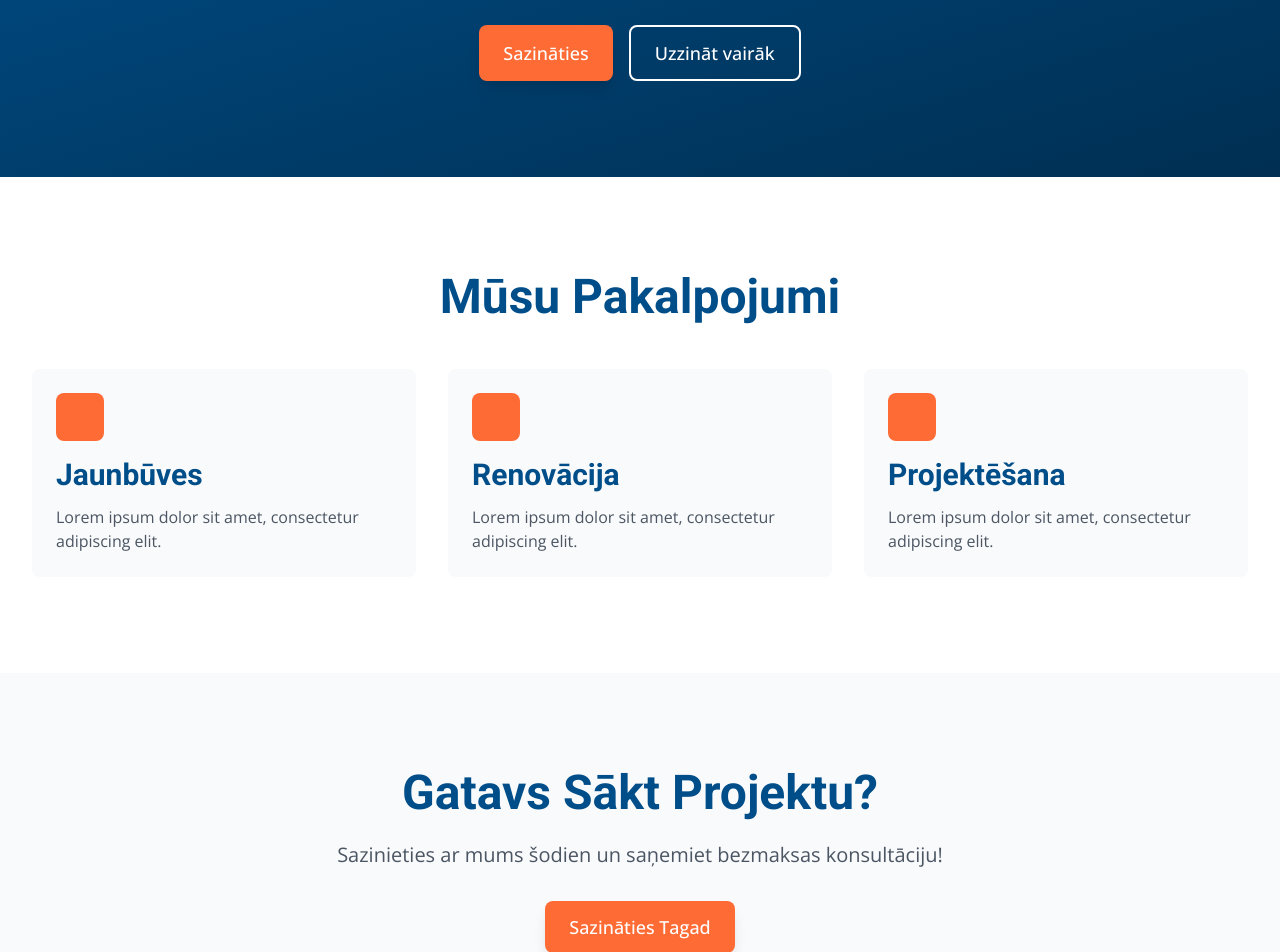
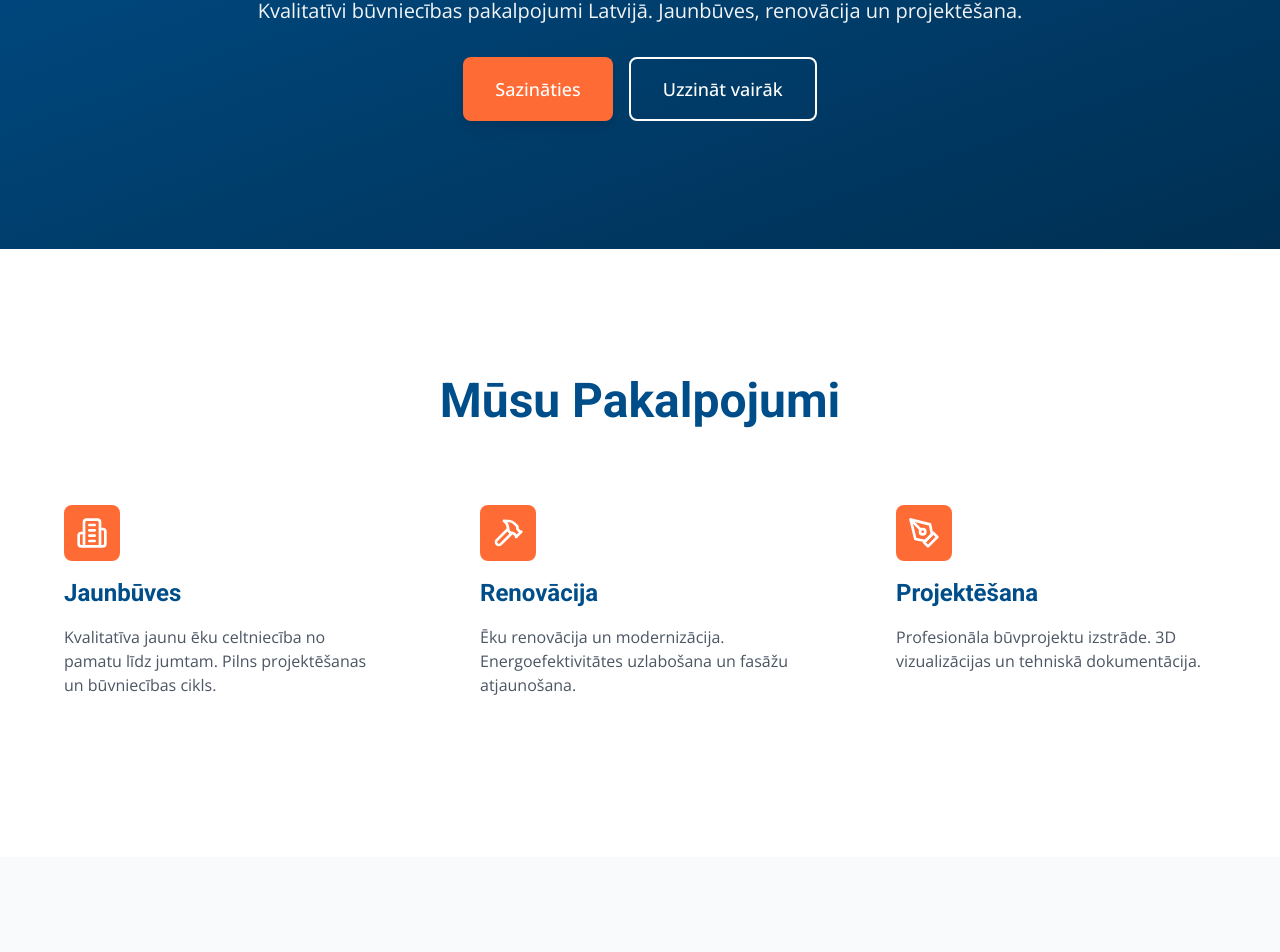
Before and after one commit to ojayWillow/construction-frontend, a Next.js app: page / in a window 1280 px wide. Shown: the part 215-1167 px from the top of the page. Built offline with nearby package versions, Linux system fonts and the light colour scheme.

Commit message:
Phase 2: Update home page to use new UI components

```diff
--- a/app/page.tsx
+++ b/app/page.tsx
@@ -1,57 +1,90 @@
+import { Button } from '@/components/ui/Button';
+import { Card, CardHeader, CardTitle, CardDescription } from '@/components/ui/Card';
+import { Section } from '@/components/ui/Section';
+import { Building2, Hammer, PenTool } from 'lucide-react';
+
 export default function Home() {
+  const services = [
+    {
+      icon: Building2,
+      title: 'Jaunbūves',
+      description: 'Kvalitatīva jaunu ēku celtniecība no pamatu līdz jumtam. Pilns projektēšanas un būvniecības cikls.'
+    },
+    {
+      icon: Hammer,
+      title: 'Renovācija',
+      description: 'Ēku renovācija un modernizācija. Energoefektivitātes uzlabošana un fasāžu atjaunošana.'
+    },
+    {
+      icon: PenTool,
+      title: 'Projektēšana',
+      description: 'Profesionāla būvprojektu izstrāde. 3D vizualizācijas un tehniskā dokumentācija.'
+    }
+  ];
+
   return (
     <main className="min-h-screen">
-      <section className="section bg-gradient-to-br from-secondary to-secondary-700 text-white">
-        <div className="container">
+      {/* Hero Section */}
+      <Section background="gradient" padding="xl">
         <div className="max-w-3xl mx-auto text-center">
           <h1 className="mb-6">
             Profesionāla Būvniecība
           </h1>
           <p className="text-xl mb-8 text-gray-100">
-              Kvalitatīvi būvniecības pakalpojumi Latvijā
+            Kvalitatīvi būvniecības pakalpojumi Latvijā. Jaunbūves, renovācija un projektēšana.
           </p>
           <div className="flex flex-col sm:flex-row gap-4 justify-center">
-              <button className="btn btn-primary text-lg">
+            <Button variant="primary" size="lg">
               Sazināties
-              </button>
-              <button className="btn btn-outline text-lg border-white text-white hover:bg-white hover:text-secondary">
+            </Button>
+            <Button
+              variant="outline"
+              size="lg"
+              className="border-white text-white hover:bg-white hover:text-secondary"
+            >
               Uzzināt vairāk
-              </button>
+            </Button>
           </div>
         </div>
-        </div>
-      </section>
+      </Section>
 
-      <section className="section">
-        <div className="container">
+      {/* Services Section */}
+      <Section background="white" padding="xl">
         <h2 className="text-center mb-12 text-secondary">
           Mūsu Pakalpojumi
         </h2>
         <div className="grid grid-cols-1 md:grid-cols-3 gap-8">
-            {['Jaunbūves', 'Renovācija', 'Projektēšana'].map((service, index) => (
-              <div key={index} className="p-6 bg-gray-50 rounded-lg hover:shadow-lg transition-shadow">
-                <div className="w-12 h-12 bg-primary rounded-lg mb-4"></div>
-                <h3 className="mb-3 text-secondary">{service}</h3>
-                <p className="text-gray-600">
-                  Lorem ipsum dolor sit amet, consectetur adipiscing elit.
-                </p>
+          {services.map((service, index) => {
+            const Icon = service.icon;
+            return (
+              <Card key={index} hover padding="lg">
+                <CardHeader>
+                  <div className="w-14 h-14 bg-primary rounded-lg flex items-center justify-center mb-4">
+                    <Icon className="w-8 h-8 text-white" />
                   </div>
-            ))}
+                  <CardTitle>{service.title}</CardTitle>
+                </CardHeader>
+                <CardDescription>
+                  {service.description}
+                </CardDescription>
+              </Card>
+            );
+          })}
         </div>
-        </div>
-      </section>
+      </Section>
 
-      <section className="section bg-gray-50">
-        <div className="container text-center">
+      {/* Call to Action Section */}
+      <Section background="gray" padding="xl">
+        <div className="text-center">
           <h2 className="mb-6 text-secondary">Gatavs Sākt Projektu?</h2>
           <p className="text-xl text-gray-600 mb-8 max-w-2xl mx-auto">
-            Sazinieties ar mums šodien un saņemiet bezmaksas konsultāciju!
+            Sazinieties ar mums šodien un saņemiet bezmaksas konsultāciju par jūsu būvniecības projektu!
           </p>
-          <button className="btn btn-primary text-lg">
+          <Button variant="primary" size="lg">
             Sazināties Tagad
-          </button>
+          </Button>
         </div>
-      </section>
+      </Section>
     </main>
   );
 }
```
Lines whose indentation alone changed are shown as unchanged.
